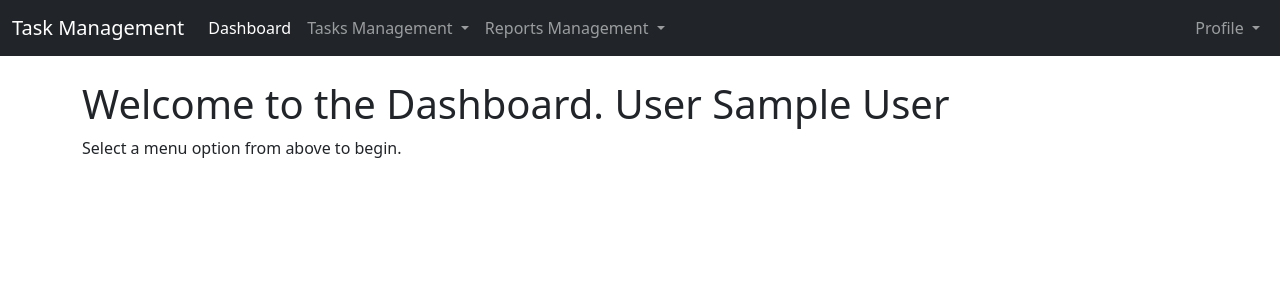
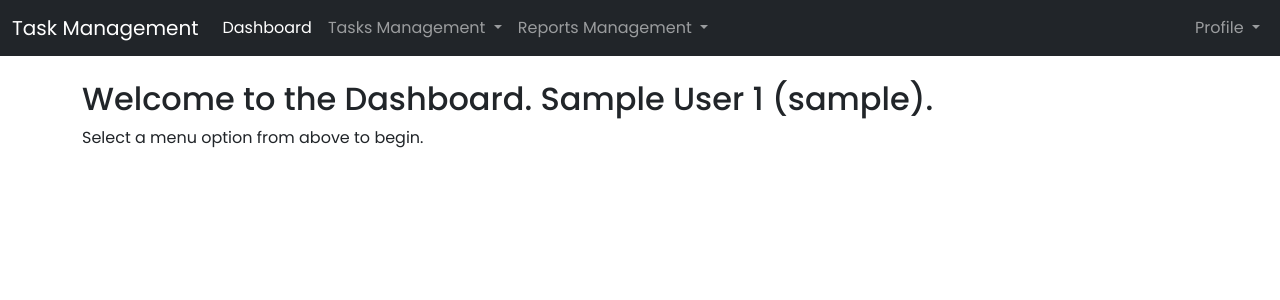
Before and after one commit to Mitimitra/MCPL-Task_System, a Flask app: page / in a window 1280 px wide. Shown: the top 300 px of the page. Run offline with Flask 3, Linux system fonts and the light colour scheme; the visitor is signed in with stand-in values (Sample User, id 1); parts of the project's set-up code (start-up, migrations or seed data) failed here and were passed over; some libraries are stand-ins or nearby versions.

Commit message:
Updated with User Category and Designation Name

```diff
--- a/app.py
+++ b/app.py
@@ -184,19 +184,22 @@ def login():
 
         # Validate user
         cursor.execute('''
-            SELECT "EmpName", "UserName", "UserCategory"
+            SELECT "EmpName", "UserName", "UserCategory", "DesignationID"
             FROM "UserMaster"
             WHERE "UserName" = %s AND "UserPWD" = %s AND "OrganisationID" = %s
         ''', (username, password, org_id))
 
         user = cursor.fetchone()
-        conn.close()
+
 
         if user:
             session['username'] = user[1]
             session['emp_name'] = user[0]
             session['user_category'] = user[2]
             session['organisation_id'] = org_id
+            cursor.execute('SELECT "DesignationName" FROM "DesignationMaster" WHERE "DesignationID" = %s',(user[3],))
+            designation = cursor.fetchone()
+            session['designation'] = designation[0]
             return redirect('/')
         else:
             return render_template('login.html', error="Invalid Username or Password")
@@ -431,16 +434,21 @@ def tasks_performed_pdf_report():
     cursor = conn.cursor()
 
     cursor.execute("""
-        SELECT ph."ProjectHistoryID", ph."EventDate",pm."ProjectCode", pm."ProjectName",wm."WorkType", ph."Event", ph."Remarks"
+        SELECT ph."ProjectHistoryID", ph."EventDate",pm."ProjectCode", pm."ProjectName",wm."WorkType", ph."Event", ph."Remarks", dm."DesignationName", um."UserCategory"
         FROM "ProjectHistory" ph
         JOIN "UserMaster" um ON ph."UserID" = um."UserID"
         JOIN "ProjectMaster" pm ON ph."ProjectID" = pm."ProjectID"
         JOIN "WorkTypeMaster" wm ON ph."WorkTypeID" = wm."WorkTypeID"
+        JOIN "DesignationMaster" dm ON dm."DesignationID" = um."DesignationID"
         WHERE um."EmpName" = %s
         AND ph."EventDate" >= %s
         AND ph."EventDate" < %s
         ORDER BY ph."EventDate" DESC
     """, (empName,date_from_obj, date_to_obj))
+
+    report_title = cursor.fetchone()
+
+    emp_name = empName+" "+report_title[7]+" "+report_title[8]
 
     data = cursor.fetchall()
 
@@ -455,7 +463,7 @@ def tasks_performed_pdf_report():
             "WorkType": row[4],
         } for i, row in enumerate(data)]
 
-    rendered = render_template("tasks_performed_report_pdf.html",records=records)
+    rendered = render_template("tasks_performed_report_pdf.html",records=records,empName=emp_name)
 
     # Update this path to your local wkhtmltopdf
     # config = pdfkit.configuration(wkhtmltopdf=r"C:\Program Files\wkhtmltopdf\bin\wkhtmltopdf.exe")
--- a/templates/dashboard.html
+++ b/templates/dashboard.html
@@ -9,6 +9,10 @@
     <link href="https://cdn.jsdelivr.net/npm/bootstrap@5.3.3/dist/css/bootstrap.min.css" rel="stylesheet">
 
     <style>
+        @import url('https://fonts.googleapis.com/css2?family=Poppins:ital,wght@0,100;0,200;0,300;0,400;0,500;0,600;0,700;0,800;0,900;1,100;1,200;1,300;1,400;1,500;1,600;1,700;1,800;1,900&display=swap');
+        *{
+            font-family: 'Poppins',sans-serif;
+        }
         body {
             padding-top: 56px;
         }
@@ -79,7 +83,7 @@
 
 <!-- Page Content -->
 <div class="container mt-4">
-    <h1>Welcome to the Dashboard. User {{session["emp_name"]}}</h1>
+    <h2>Welcome to the Dashboard. {{session["emp_name"]}} {{session["designation"]}} ({{session["user_category"]}}).</h2>
     <p>Select a menu option from above to begin.</p>
 </div>
 
--- a/templates/tasks_performed_report_pdf.html
+++ b/templates/tasks_performed_report_pdf.html
@@ -7,7 +7,7 @@
     <link href="https://cdn.jsdelivr.net/npm/bootstrap@5.3.7/dist/css/bootstrap.min.css" rel="stylesheet" integrity="sha384-LN+7fdVzj6u52u30Kp6M/trliBMCMKTyK833zpbD+pXdCLuTusPj697FH4R/5mcr" crossorigin="anonymous">
 </head>
 <body>
-    <h3 style="text-align: center; align-items: center; justify-content: center;">Project History Reports</h3>
+    <h3 style="text-align: center; align-items: center; justify-content: center;">Task Performed Report for {{ empName }}</h3>
     <div class="main" style="text-align: center; justify-content: center; align-items: center;">
         <table class="table">
         <thead>
```
